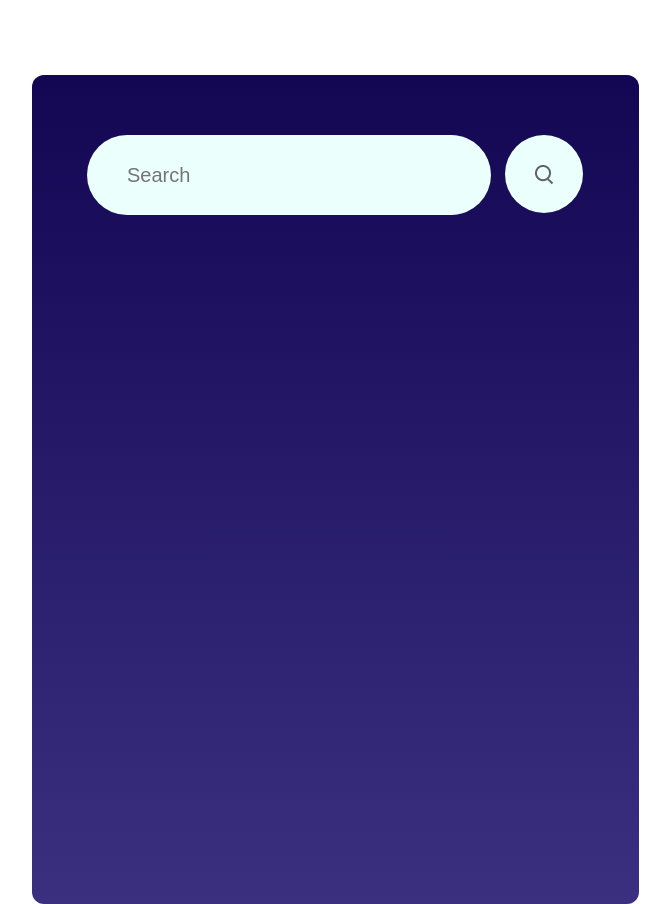
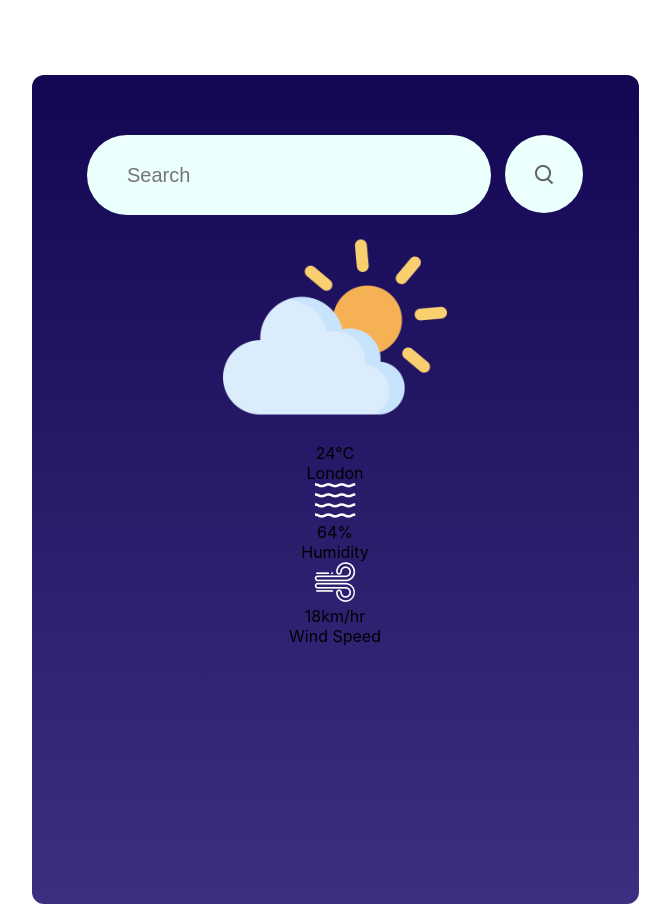
Before and after one commit to Asna1303/weatherApp, a React (Create React App) app: page / in a window 1280 px wide. Shown: the whole page, without its empty margins (305-975 px from the left). Built offline with nearby package versions, Linux system fonts and the light colour scheme.

Commit message:
added weather

```diff
--- a/src/Components/WeatherApp/WeatherApp.jsx
+++ b/src/Components/WeatherApp/WeatherApp.jsx
@@ -20,6 +20,29 @@ const WeatherApp = () =>{
             <img src={search_icon} alt="" />
         </div>
     </div>
+    <div className="weather-image">
+        <img src={cloud_icon} alt="" />
+    </div>
+    <div className="weather-temp">
+    24°C
+    </div>
+    <div className="weather-location">London</div>
+    <div className="data-container">
+        <div className="element">
+            <img src={humidity_icon} alt=""  className='icon'/>
+            <div className="data">
+                <div className="humidity-percent">64%</div>
+                <div className="text">Humidity</div>
+            </div>
+        </div>
+        <div className="element">
+            <img src={wind_icon} alt=""  className='icon'/>
+            <div className="data">
+                <div className="humidity-percent">18km/hr</div>
+                <div className="text">Wind Speed</div>
+            </div>
+        </div>
+    </div>
         </div>
   )
 }
```
